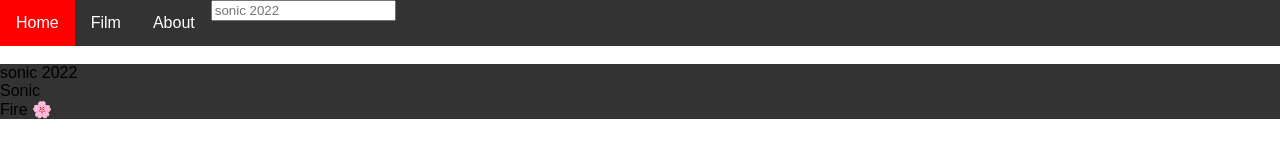
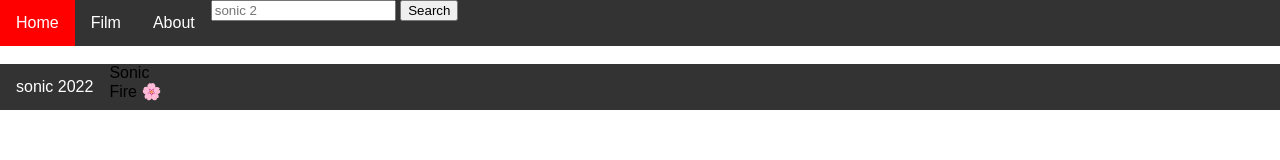
Before and after one commit to DARKCRIME1/Fire, a website: page page/english.html in a window 1280 px wide. Drawn offline with Linux system fonts and the light colour scheme.

Commit message:
Update english.html

```diff
--- a/page/english.html
+++ b/page/english.html
@@ -26,8 +26,10 @@
     <li class="search-container">
 
 
-      <input id="myInput" type="text" placeholder="sonic 2022" name="search">
-
+      <form action="/home">
+      <input id="myInput" type="text" placeholder="sonic 2" name="search">
+      <button type="submit">Search</button>
+    </form>
 
   </li>
   </li>
@@ -35,7 +37,7 @@
 
        <div id="list">
            <ul>
-               <li>sonic 2022</li><br>
+               <li><a href="https://fire-movies.herokuapp.com/">sonic 2022</a></li>
                <li>Sonic</li><br>
                <li>Fire 🌸</li>
            </ul>
```
